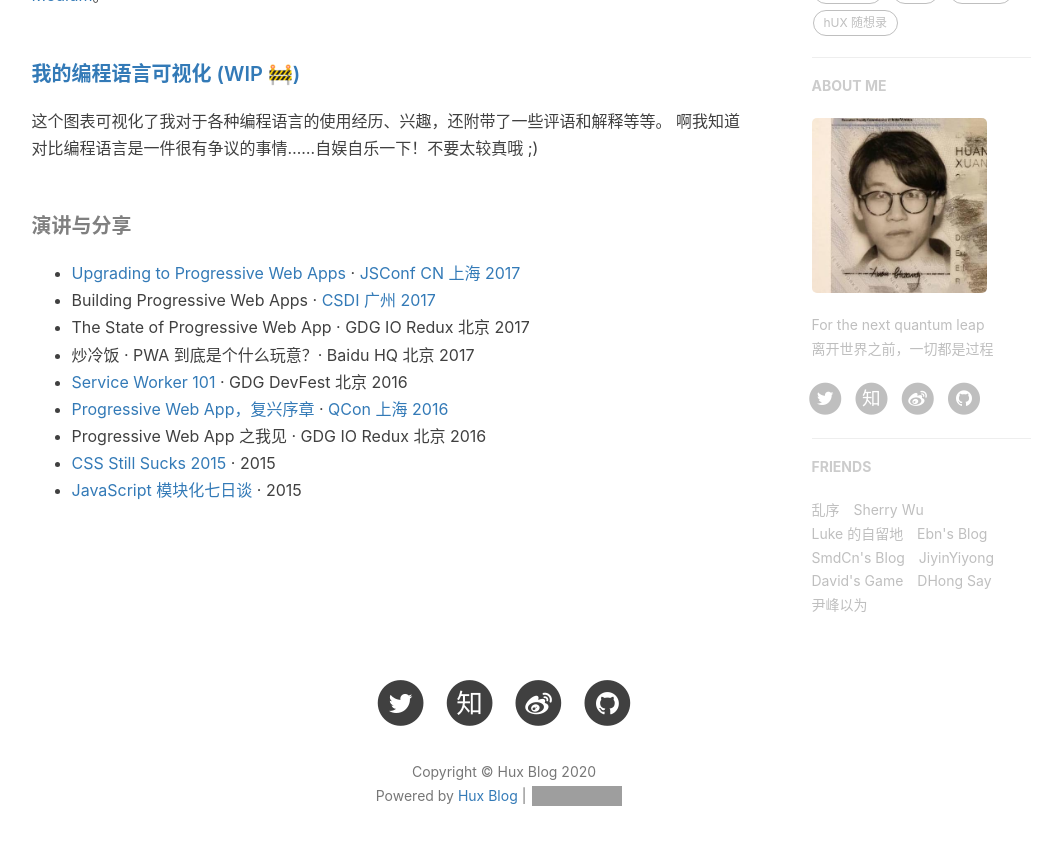
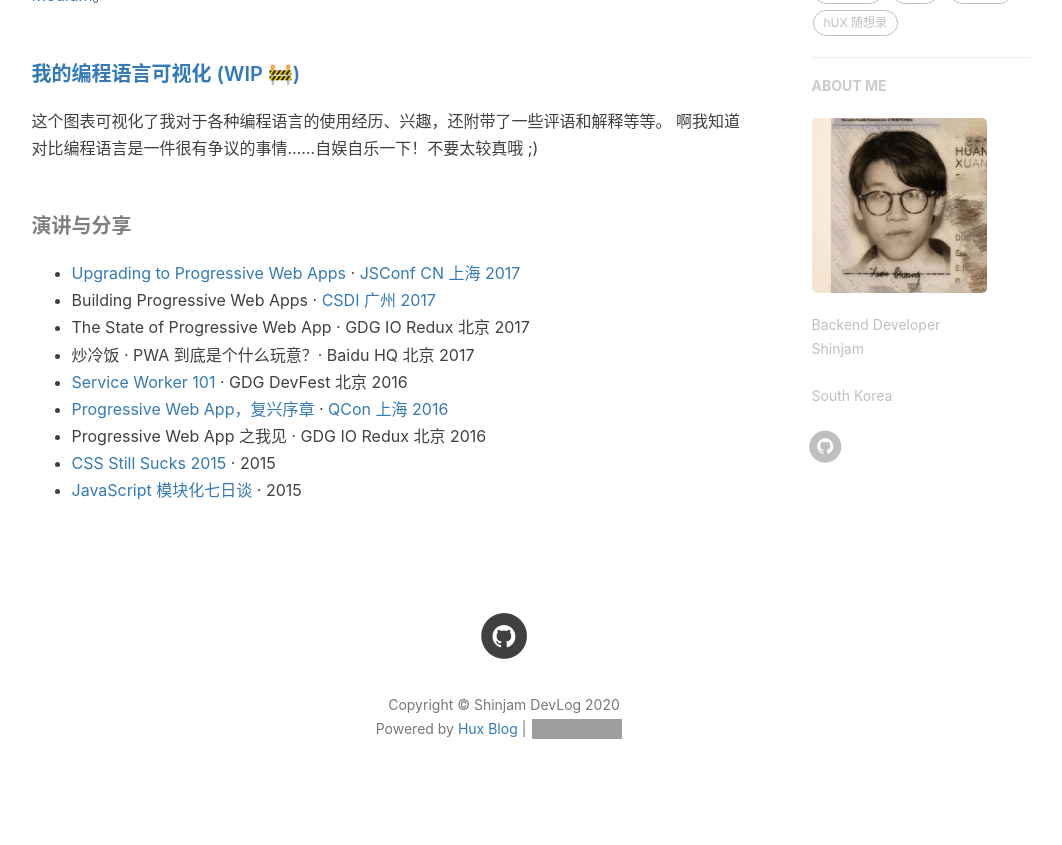
Before and after one commit to ShinJam/shinjam.github.io, a Jekyll site: the page built from about.html, in a window 1280 px wide and 900 px high, scrolled down 733 px. Shown: the top 845 px of the window, without its empty margins (136-1198 px from the left). Built offline with Jekyll 4.4.1, drawn with Linux system fonts in a browser that asks for light colours; nearby versions of some CDN libraries; comment, search, counter and statistics services are not loaded; some of the changed text lies outside the part shown; grey boxes are pictures that could not be loaded.

Commit message:
Init: config.yml

```diff
--- a/_config.yml
+++ b/_config.yml
@@ -1,38 +1,37 @@
 # Site settings
-title: Hux Blog
-SEOTitle: 黄玄的博客 | Hux Blog
+title: Shinjam DevLog
+SEOTitle: Shinjam DevLog | Shinjam Dev Blog
 header-img: img/home-bg.jpg
-email: huxpro@gmail.com
-description: "关于程序与设计、黑客与画家 | 黄玄，Web & Mobile Lover，Software Engineer，UX Designer | 这里是 @Hux黄玄 的个人博客，与你一起发现更大的世界。"
-keyword: "黄玄, Hux黄玄, Hux, 鬼栈, huxpro, @huxpro, 黄玄的博客, Hux Blog, 博客, 个人网站, 互联网, Web, JavaScript, 前端, 设计"
-url: "https://huangxuan.me"              # your host, for absolute URL
-baseurl: ""                             # for example, '/blog' if your blog hosted on 'host/blog'
+email: nevvjann@gmail.com
+description: "Development Study Blog | Backend developer | Django, python and JavaScript"
+keyword: "shinjam, @shinjam, blog, devlog, Backend, django, python, web, javascript"
+url: "https://shinjam.me" # your host, for absolute URL
+baseurl: "" # for example, '/blog' if your blog hosted on 'host/blog'
 
 # Publish posts or collection documents with a future date.
 future: true
 
 # SNS settings
 RSS: false
-weibo_username:     huxpro
-zhihu_username:     huxpro
-github_username:    huxpro
-twitter_username:   huxpro
+github_username: shinjam
 #facebook_username:  huxpro
 #linkedin_username:  firstname-lastname-idxxxx
-
-
 
 # Build settings
 # from 2016, 'pygments' is unsupported on GitHub Pages. Use 'rouge' for highlighting instead.
 highlighter: rouge
 permalink: pretty
 paginate: 10
-exclude: ["less","node_modules","Gruntfile.js","package.json","README.md","README.zh.md"]
-anchorjs: true                          # if you want to customize anchor. check out line:181 of `post.html`
-# If you have timezone issue (e.g. #68) in China, uncomment to use this:
-#timezone: CN
-
-
+exclude:
+    [
+        "less",
+        "node_modules",
+        "Gruntfile.js",
+        "package.json",
+        "README.md",
+        "README.zh.md",
+    ]
+anchorjs: true # if you want to customize anchor. check out line:139 of `post.html`
 
 # Gems
 # from PR#40, to support local preview for Jekyll 3.0
@@ -40,97 +39,46 @@
 # `$ gem install jekyll-paginate`
 plugins: [jekyll-paginate]
 
-
-
 # Markdown settings
 # replace redcarpet to kramdown,
 # although redcarpet can auto highlight code, the lack of header-id make the catalog impossible, so I switch to kramdown
 # document: http://jekyllrb.com/docs/configuration/#kramdown
 markdown: kramdown
 kramdown:
-  input: GFM                            # use Github Flavored Markdown !important
-  syntax_highlighter_opts:
-    span:
-      line_numbers: false
-    block:
-      line_numbers: true
-      start_line: 1
-
-
+    input: GFM # use Github Flavored Markdown !important
+    syntax_highlighter_opts:
+        span:
+            line_numbers: false
+        block:
+            line_numbers: true
+            start_line: 1
 
 # Disqus settings
-disqus_username: hux
+disqus_username: shinjam
 
 # Netease settings
 netease_comment: false
 
-
-
-# Analytics settings
-# Baidu Analytics
-# ba_track_id: [your track id]
-
 # Google Analytics
-ga_track_id: 'UA-49627206-1'            # Format: UA-xxxxxx-xx
-ga_domain: huangxuan.me
-
-
+ga_track_id: "UA-49627206-1" # Format: UA-xxxxxx-xx
+ga_domain: shinjam.me
 
 # Sidebar settings
-sidebar: true                           # whether or not using Sidebar.
-sidebar-about-description: "For the next quantum leap<br>离开世界之前，一切都是过程"
-sidebar-avatar: /img/avatar-hux-ny.jpg      # use absolute URL, seeing it's used in both `/` and `/about/`
-
-
+sidebar: true # whether or not using Sidebar.
+sidebar-about-description: "Backend Developer<br>Shinjam<br><br>South Korea"
+sidebar-avatar: /img/avatar-hux-ny.jpg # use absolute URL, seeing it's used in both `/` and `/about/`
 
 # Featured Tags
-featured-tags: true                     # whether or not using Feature-Tags
-featured-condition-size: 1              # A tag will be featured if the size of it is more than this condition value
-
-
+featured-tags: true # whether or not using Feature-Tags
+featured-condition-size: 1 # A tag will be featured if the size of it is more than this condition value
 
 # Progressive Web Apps
 chrome-tab-theme-color: "#000000"
 service-worker: true
 
-
-
 # MathJax rendering for layout:page (e.g. post preview)
 page-mathjax: false
-
-
-
-# Friends
-friends: [
-    {
-    #     title: "Su",
-    #     href: "http://su.gallery/"
-    # },{
-        title: "乱序",
-        href: "http://mida.re/"
-    },{
-        title: "Sherry Wu",
-        href: "https://xuechundesign.github.io"
-    },{
-        title: "Luke 的自留地",
-        href: "http://hmqk1995.github.io"
-    },{
-        title: "Ebn's Blog",
-        href: "http://ebnbin.com/"
-    },{
-        title: "SmdCn's Blog",
-        href: "http://blog.smdcn.net"
-    },{
-        title: "JiyinYiyong",
-        href: "http://tiye.me/"
-    },{
-        title: "David's Game",
-        href: "https://www.ruoyaowu.com/"
-    },{
-        title: "DHong Say",
-        href: "http://dhong.co"
-    },{
-        title: "尹峰以为",
-        href: "http://ingf.github.io/"
-    }
-]
+# # Friends
+# friends: [
+#     { title: "DHong Say", href: "http://dhong.co" },
+#     ]
```
